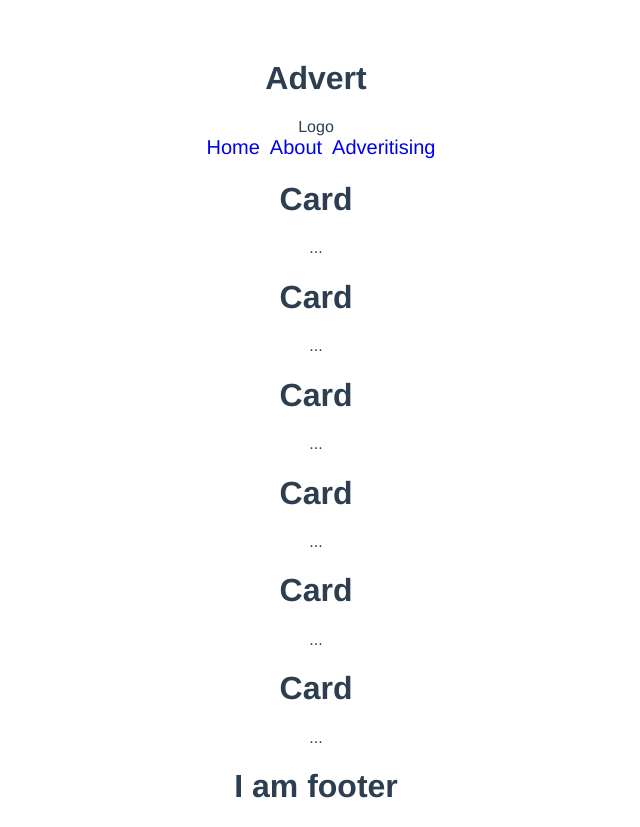
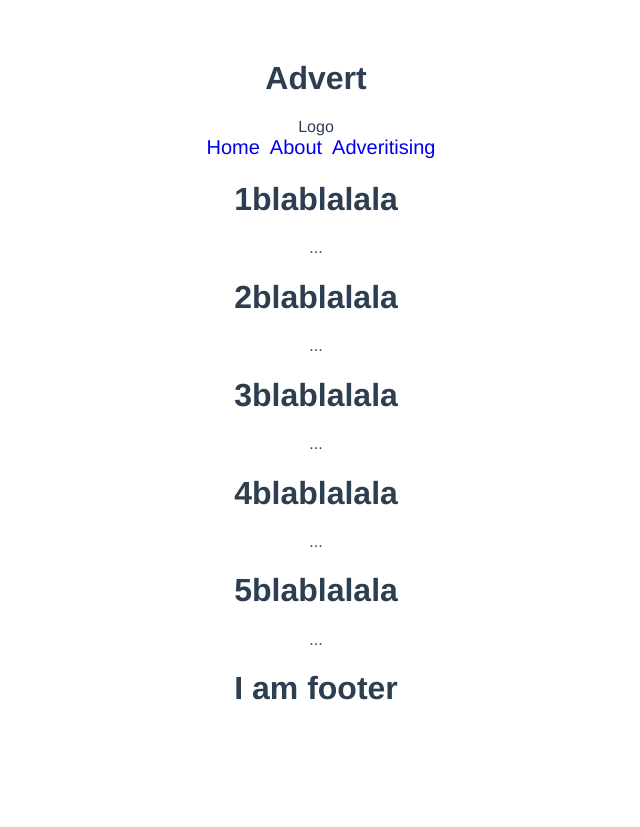
Before and after one commit to vbasoon/vue2-landing-page, a Vue app: page /advert in a window 1280 px wide. Shown: the whole page, without its empty margins (324-964 px from the left). After the commit the page ends 800 px from the top, so only its background shows below. Built offline with nearby package versions, Linux system fonts and the light colour scheme.

Commit message:
v-for cards

```diff
--- a/src/components/Card/Card.vue
+++ b/src/components/Card/Card.vue
@@ -1,6 +1,6 @@
 <template>
-  <div>
-    <h1>Card</h1>
+  <div class="card">
+    <h1>{{title}}</h1>
     ...
   </div>
 </template>
@@ -8,6 +8,9 @@
 <script>
 export default {
   name: "Card",
+  props: {
+    'title': String
+  }
 
 }
 </script>
--- a/src/pages/Advertising/Advertising.vue
+++ b/src/pages/Advertising/Advertising.vue
@@ -3,12 +3,12 @@
   <h1>Advert</h1>
   <main-layout>
     <div>
-    <Card/>
-    <Card/>
-    <Card/>
-    <Card/>
-    <Card/>
-    <Card/>
+    <Card
+      v-for="card in cards"
+      :key="card.id"
+      :title="card.title"
+    />
+
   </div>
   </main-layout>
 
```
